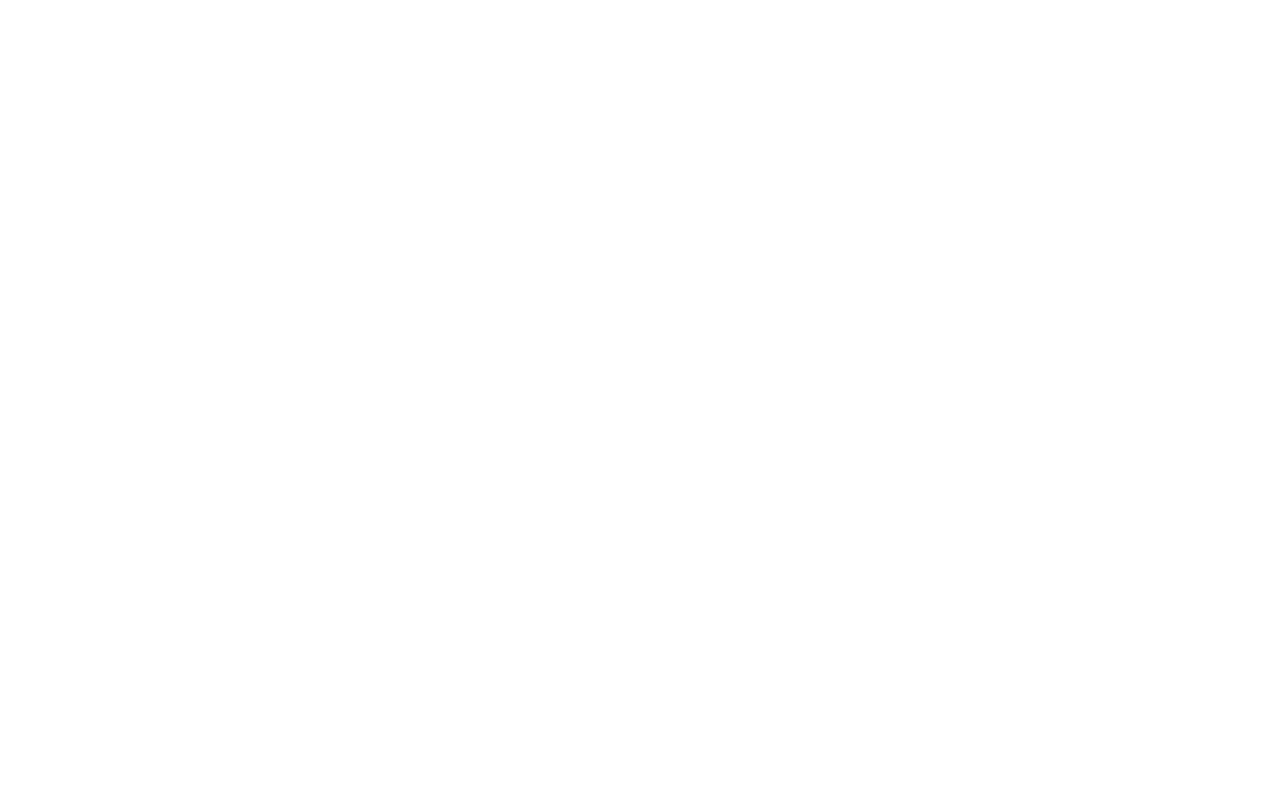
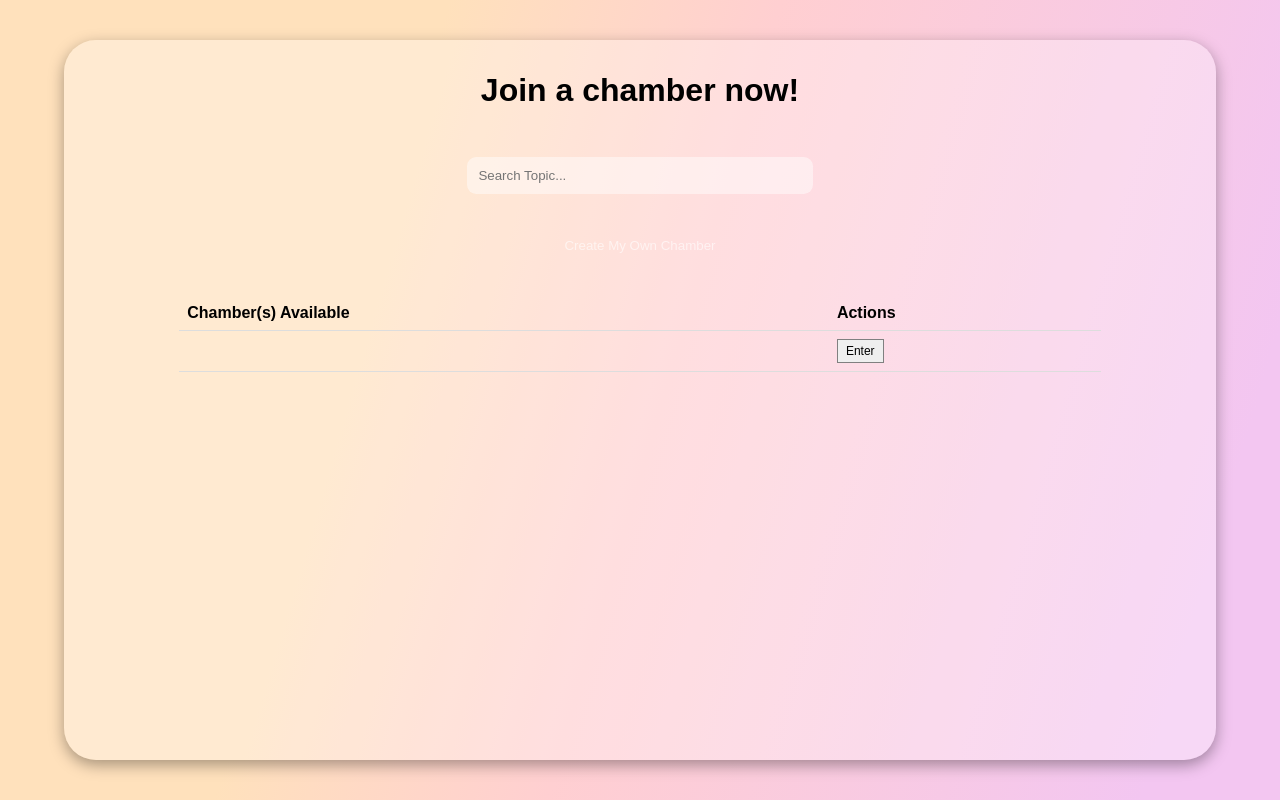
Before and after one commit to singhmeharjeet/talkback, a React (Create React App) app in the folder client/: page /list in a window 1280 px wide. Before the commit this address had no page. Built offline with nearby package versions, Linux system fonts and the light colour scheme.

Commit message:
bug fix: list page

```diff
--- a/client/src/App.js
+++ b/client/src/App.js
@@ -2,6 +2,7 @@
 import { BrowserRouter, Routes, Route } from "react-router-dom";
 import "./App.css"
 import Join from "./components/Join/Join.jsx"
+import List from "./components/List/List.jsx"
 function App() {
 	return (
 		<>
@@ -9,6 +10,7 @@
 				<Routes>
 					<Route path="/" element={<Join />} />
 					<Route path="/join" element={<Join />} />
+					<Route path="/list" element={<List />} />
 				</Routes>
 			</BrowserRouter>
 		</>
--- a/client/src/components/Join/Join.css
+++ b/client/src/components/Join/Join.css
@@ -42,6 +42,7 @@
 }
 .screen-wrapper-input > input:focus,
 .screen-wrapper-input > input:hover {
+	outline: none;
 	box-shadow: 0 0 0 1px grey;
 }
 .screen-wrapper-button {
--- a/client/src/components/Join/Join.jsx
+++ b/client/src/components/Join/Join.jsx
@@ -1,12 +1,16 @@
 import React from "react";
+import { useNavigate } from  "react-router-dom"
 import "./Join.css";
 
 function Join() {
+  const navigate = useNavigate();
+
   const handleJoin = (e) => {
     console.log("func called");
 		/**
 		 * TODO: (1) generate uuid (2) store info in local storage (3) navigate to all rooms page
 		 */
+    navigate("/list");
 	};
 	return (
 		<>
--- /dev/null
+++ b/client/src/components/List/List.css
@@ -0,0 +1,106 @@
+.list-wrapper {
+	background: linear-gradient(
+		106.37deg,
+		#ffe1bc 29.63%,
+		#ffcfd1 51.55%,
+		#f3c6f1 90.85%
+	);
+	height: 100vh;
+	display: flex;
+	justify-content: center;
+	align-items: center;
+}
+.AppGlass {
+	display: flex;
+	flex-direction: column;
+	justify-content: flex-start;
+	align-items: center;
+	gap: 2em;
+	width: 90%;
+	height: 90%;
+	border-radius: 2rem;
+	background-color: rgba(255, 255, 255, 0.307);
+	box-shadow: rgba(0, 0, 0, 0.35) 0px 5px 15px;
+}
+.list-title {
+	text-align: center;
+	padding: 0.5em;
+	margin-top: 0.5em;
+}
+.list-search {
+	display: flex;
+	justify-content: center;
+	align-items: center;
+    width: 30%;
+}
+
+.list-search > input {
+	width: 100%;
+	outline: none;
+	padding: 0.7rem;
+	border: none;
+	background-color: rgba(255, 253, 253, 0.5);
+	color: black;
+	border-radius: 0.7em;
+}
+
+.list-search > input:hover,
+.list-search > input:focus {
+	outline: none;
+	box-shadow: 0 0 0 1px grey;
+}
+
+.list-create-chamber > button {
+	outline: none;
+	padding: 0.7rem;
+	border: none;
+	background-color: rgba(255, 253, 253, 0);
+	color: rgba(255, 255, 255, 0.6);
+	border-radius: 0.7em;
+	transition: all 0.3s ease-in-out;
+}
+
+.list-create-chamber > button:hover {
+	background-color: grey;
+	color: #fff;
+}
+
+.list-motion-table {
+	width: 80%;
+}
+
+table {
+	margin-bottom: 100;
+	font-family: Arial, Helvetica, sans-serif;
+	border-collapse: collapse;
+	width: 100%;
+}
+table th,
+table td {
+	border-bottom: 1px solid #ddd;
+	padding: 8px;
+	text-align: left;
+}
+table tr:nth-child(even) {
+	background-color: #f2f2f2;
+}
+table tr:hover {
+	background-color: #ddd;
+}
+table tr {
+	padding-top: 12px;
+	padding-bottom: 12px;
+	text-align: left;
+	color: black;
+}
+.list-enter {
+	padding: 4px 8px;
+	font-size: 12px;
+	outline: none;
+	border: 1px solid grey;
+}
+.list-enter:hover,
+.list-enter:focus {
+	background-color: rgba(0, 0, 0, 0.181);
+	color: white;
+}
--- a/client/src/components/List/List.jsx
+++ b/client/src/components/List/List.jsx
@@ -1,9 +1,43 @@
-import React from 'react'
+import React from "react";
+import "./List.css";
 
-function List() {
-  return (
-	<div>List</div>
-  )
+function Join() {
+	return (
+		<>
+			<div className="list-wrapper">
+				<div className="AppGlass">
+					<h1 className="list-title">Join a chamber now!</h1>
+
+					<div className="list-search">
+						<input type="text" placeholder="Search Topic..." />
+					</div>
+
+					<div className="list-create-chamber">
+						<button>Create My Own Chamber</button>
+					</div>
+
+					<div className="list-motion-table">
+						<table>
+							<thead>
+								<tr>
+									<th>Chamber(s) Available</th>
+									<th>Actions</th>
+								</tr>
+							</thead>
+							<tbody>
+								<tr>
+									<td></td>
+									<td>
+										<button className="list-enter">Enter</button>
+									</td>
+								</tr>
+							</tbody>
+						</table>
+					</div>
+				</div>
+			</div>
+		</>
+	);
 }
 
-export default List
+export default Join;
```
Also changed, not shown: client/src/components/list/Join.css (deleted, +0 -79 lines), client/src/components/list/Join.jsx (deleted, +0 -45 lines).
